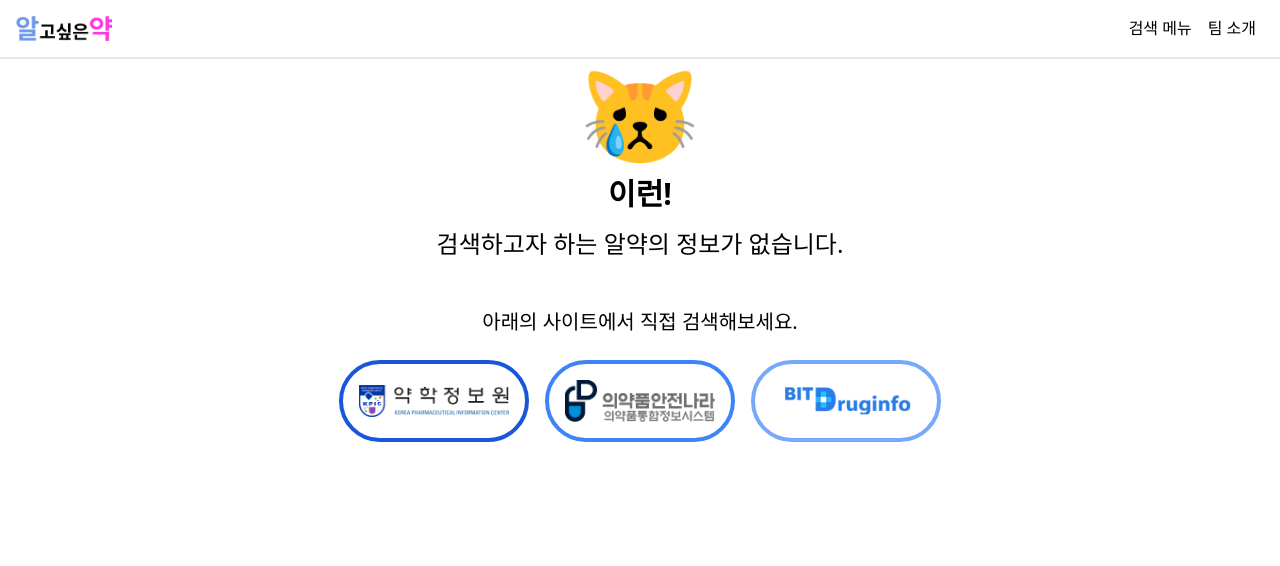
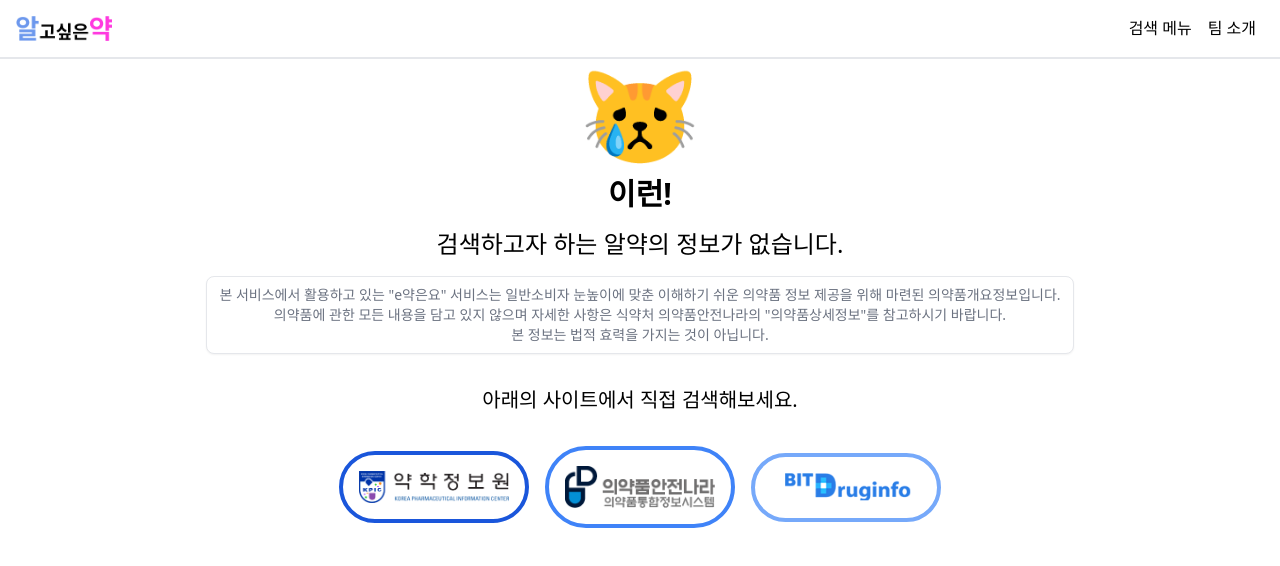
Before and after one commit to HiImConan/capstone-client, a Next.js app: page /result/nothing in a window 1280 px wide. Shown: the top 566 px of the page. Built offline with nearby package versions, Linux system fonts and the light colour scheme.

Commit message:
add flowbite-react and styled result-nothing page

```diff
--- a/app/layout.tsx
+++ b/app/layout.tsx
@@ -39,6 +39,7 @@ export default function RootLayout({
           </nav>
         </header>
         <RecoilRootWrapper>{children}</RecoilRootWrapper>
+        <script src="../path/to/flowbite/dist/flowbite.min.js"></script>
       </body>
     </html>
   );
--- a/app/result/nothing/page.tsx
+++ b/app/result/nothing/page.tsx
@@ -1,6 +1,7 @@
 import React, { FunctionComponent } from "react";
 import Link from "next/link";
 import Image from "next/image";
+import { Tooltip, Button } from "flowbite-react";
 
 interface Props {
   searchParams: { [key: string]: string | string[] | undefined };
@@ -8,14 +9,29 @@ interface Props {
 
 const NothingPage: FunctionComponent<Props> = ({ searchParams }) => {
   return (
+    <div className="flex flex-col justify-center items-center gap-8">
       <div className="flex flex-col justify-center items-center gap-4">
         <div className="text-8xl">😿</div>
         <div className="text-3xl font-bold">이런!</div>
-      <div className="text-2xl mb-8">
-        검색하고자 하는 알약의 정보가 없습니다.
+        <div className="text-2xl">검색하고자 하는 알약의 정보가 없습니다.</div>
+        <p className="text-center px-3 py-2 text-sm font-medium text-gray-500 bg-white border border-gray-200 rounded-lg shadow-sm">
+          본 서비스에서 활용하고 있는 "e약은요" 서비스는 일반소비자 눈높이에
+          맞춘 이해하기 쉬운 의약품 정보 제공을 위해 마련된
+          의약품개요정보입니다.
+          <br />
+          의약품에 관한 모든 내용을 담고 있지 않으며 자세한 사항은 식약처
+          의약품안전나라의 "의약품상세정보"를 참고하시기 바랍니다.
+          <br />본 정보는 법적 효력을 가지는 것이 아닙니다.
+        </p>
       </div>
-      <div className="text-xl mb-2">아래의 사이트에서 직접 검색해보세요.</div>
+
+      <div className="text-xl ">아래의 사이트에서 직접 검색해보세요.</div>
+
       <div className="flex justify-center items-center gap-4 h-max">
+        <Tooltip
+          content="링크 클릭 시 자동으로 알약이 검색됩니다."
+          className="text-center flex justify-center items-center p-0 bg-gray-400 rounded-lg shadow-sm transition-opacity duration-300 tooltip"
+        >
           <Link
             href={`https://www.health.kr/searchIdentity/search.asp`}
             className="border-4 border-blue-700 focus:outline-none focus:ring-4 focus:ring-blue-700 rounded-full p-4 text-center h-full flex justify-center items-center"
@@ -27,6 +43,11 @@ const NothingPage: FunctionComponent<Props> = ({ searchParams }) => {
               alt="kpic"
             />
           </Link>
+        </Tooltip>
+        <Tooltip
+          content="링크 클릭 시 자동으로 알약이 검색됩니다."
+          className="text-center flex justify-center items-center p-0 bg-gray-400 rounded-lg shadow-sm transition-opacity duration-300 tooltip"
+        >
           <Link
             href={`https://nedrug.mfds.go.kr/searchDrug?itemSeq=${searchParams.itemSeq}`}
             className="border-4 border-blue-500 focus:outline-none focus:ring-4 focus:ring-blue-500 rounded-full p-4 text-center h-full flex justify-center items-center"
@@ -38,6 +59,11 @@ const NothingPage: FunctionComponent<Props> = ({ searchParams }) => {
               alt="nedrug"
             />
           </Link>
+        </Tooltip>
+        <Tooltip
+          content="링크 클릭 시 자동으로 알약이 검색됩니다."
+          className="text-center flex justify-center items-center p-0 bg-gray-400 rounded-lg shadow-sm transition-opacity duration-300 tooltip"
+        >
           <Link
             href={`https://www.druginfo.co.kr/search2/search.aspx?q=${searchParams.itemSeq}`}
             className="border-4 border-blue-400 focus:outline-none focus:ring-4 focus:ring-blue-400 rounded-full p-4 text-center h-full flex justify-center items-center"
@@ -49,6 +75,7 @@ const NothingPage: FunctionComponent<Props> = ({ searchParams }) => {
               alt="druginfo"
             />
           </Link>
+        </Tooltip>
       </div>
     </div>
   );
--- a/app/search/text/components/ResultCard.tsx
+++ b/app/search/text/components/ResultCard.tsx
@@ -108,15 +108,14 @@ const ResultCard = ({ searchResult }: { searchResult: ISearchResult[] }) => {
                       <td className="px-5 py-4 text-center w-1/4 cursor-pointer">
                         <Link
                           href={{
-                            pathname: "/result/detail",
+                            pathname: `/result/${pill.id}`,
                             query: {
                               itemName: `${pill.name}`,
                               itemSeq: `${pill.id}`,
                             },
                           }}
-                          className="w-44 truncate"
                         >
-                          {pill.name}
+                          <p className="w-44 truncate">{pill.name}</p>
                         </Link>
                       </td>
                       <td className="px-5 py-4 text-center">
--- a/package.json
+++ b/package.json
@@ -16,6 +16,7 @@
     "eslint": "8.39.0",
     "eslint-config-next": "13.3.1",
     "flowbite": "^1.6.5",
+    "flowbite-react": "^0.4.7",
     "next": "13.3.1",
     "postcss": "8.4.23",
     "react": "18.2.0",
--- a/tailwind.config.js
+++ b/tailwind.config.js
@@ -1,9 +1,11 @@
 /** @type {import('tailwindcss').Config} */
+
 module.exports = {
   content: [
     "./pages/**/*.{js,ts,jsx,tsx,mdx}",
     "./components/**/*.{js,ts,jsx,tsx,mdx}",
     "./app/**/*.{js,ts,jsx,tsx,mdx}",
+    "./node_modules/flowbite/**/*.{js,ts,jsx,tsx,mdx}",
   ],
   theme: {
     extend: {
```
Also changed, not shown: 1 other file (tests, documents, lock files or other folders). Lines whose indentation alone changed are shown as unchanged.
